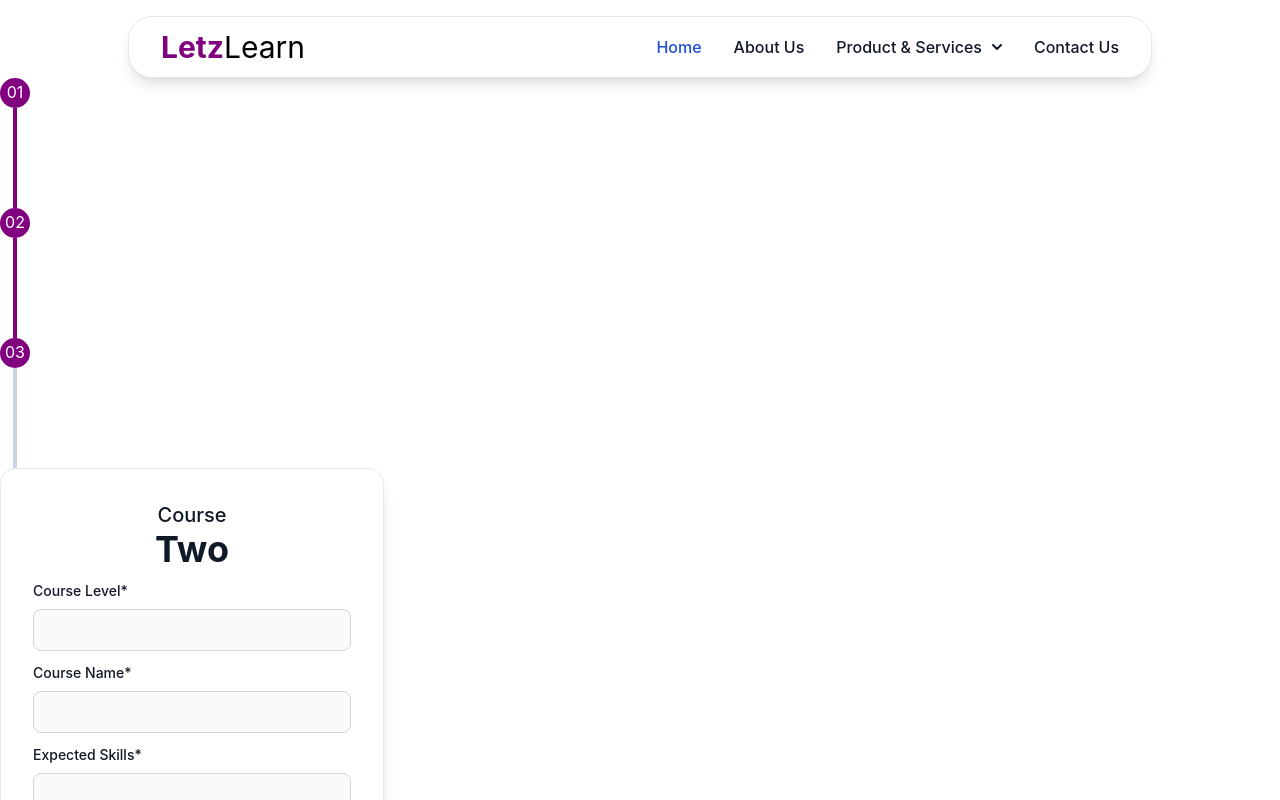
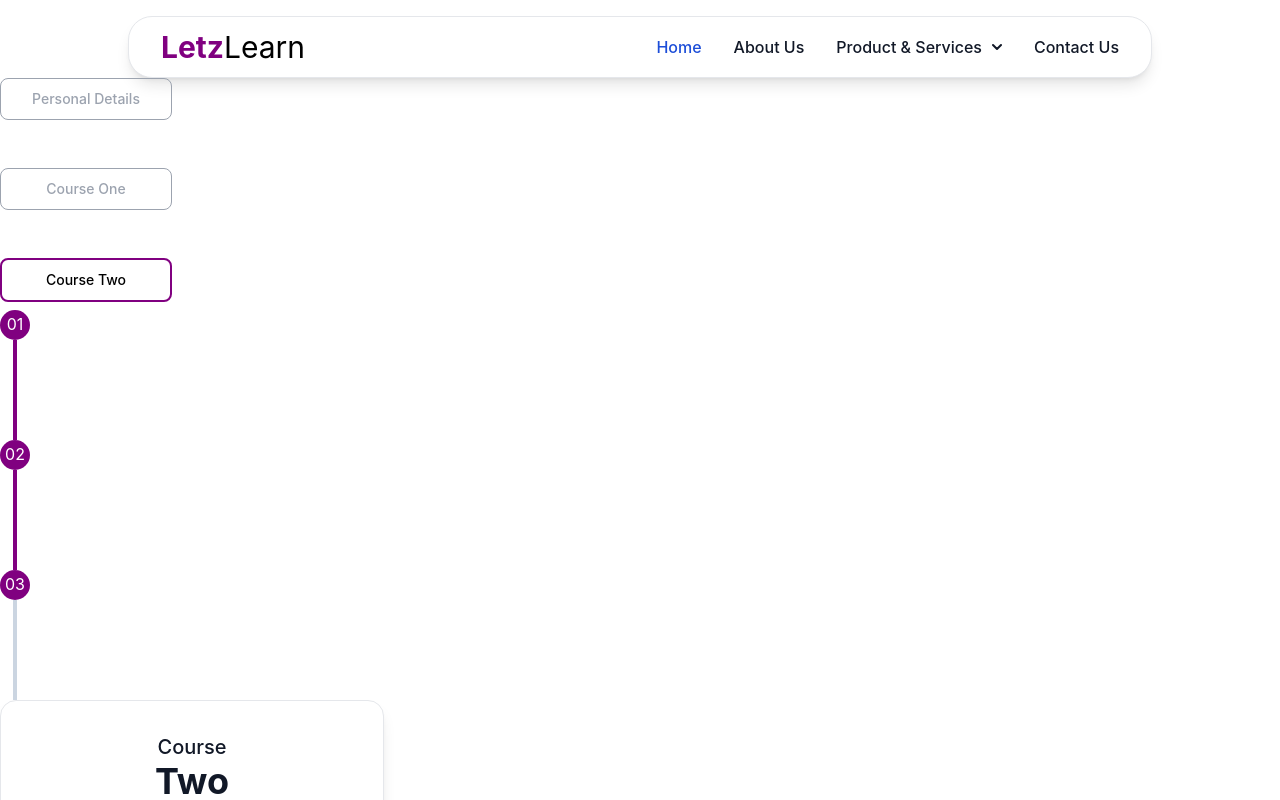
Before and after one commit to smart92dev/letzlearn-test, a React (Create React App) app: page / in a window 1280 px wide. Shown: the top 800 px of the page. Built offline with nearby package versions, Linux system fonts and the light colour scheme.

Commit message:
finish side bar

```diff
--- /dev/null
+++ b/src/components/Sidebar/index.js
@@ -0,0 +1,61 @@
+import React from "react";
+
+export default function index(props) {
+  const { count } = props;
+  const numberArr = [
+    "One",
+    "Two",
+    "Three",
+    "Four",
+    "Five",
+    "Six",
+    "Seven",
+    "Eight",
+    "Nine",
+    "Ten",
+  ];
+  return (
+    <div className="flex flex-col gap-10 max-w-[180px]">
+      {count > 1 ? (
+        <>
+          <button
+            type="button"
+            className=" text-gray-400 border border-gray-400 font-medium rounded-lg text-sm px-5 py-2.5 text-center mr-2 mb-2"
+          >
+            Personal Details
+          </button>
+          {Array.from({ length: count - 1 }, (_, i) => i + 1).map(
+            (data, index) => (
+              <>
+                {count - 2 === index ? (
+                  <button
+                    type="button"
+                    className="text-black border-[2px] hover:text-white border border-main hover:bg-main focus:ring-4 focus:outline-none focus:ring-main font-medium rounded-lg text-sm px-5 py-2.5 text-center mr-2 mb-2"
+                    key={index}
+                  >
+                    Course {numberArr[data-1]}
+                  </button>
+                ) : (
+                  <button
+                    type="button"
+                    className="text-gray-400 border border-gray-400 font-medium rounded-lg text-sm px-5 py-2.5 text-center mr-2 mb-2"
+                    key={index}
+                  >
+                    Course {numberArr[data-1]}
+                  </button>
+                )}
+              </>
+            )
+          )}
+        </>
+      ) : (
+        <button
+          type="button"
+          className="text-black hover:text-white border border-main hover:bg-main focus:ring-4 focus:outline-none focus:ring-main font-medium rounded-lg text-sm px-5 py-2.5 text-center mr-2 mb-2"
+        >
+          Personal Details
+        </button>
+      )}
+    </div>
+  );
+}
--- a/src/pages/Home/index.js
+++ b/src/pages/Home/index.js
@@ -3,6 +3,7 @@ import {useState} from 'react'
 import PersonalDetail from '../../components/PersonalDetail'
 import CourseDetail from '../../components/CourseDetail'
 import Stepper from '../../components/Stepper'
+import Sidebar from '../../components/Sidebar'
 
 export default function index() {
   const [ count, setCount ] = useState(3);
@@ -11,6 +12,7 @@ export default function index() {
   }
   return (
     <div>
+      <Sidebar count={count} />
       <Stepper count={count} setCount = {setCount} />
       <CourseDetail courseNo={count - 1} prev={downCount} />
       <PersonalDetail />
```
